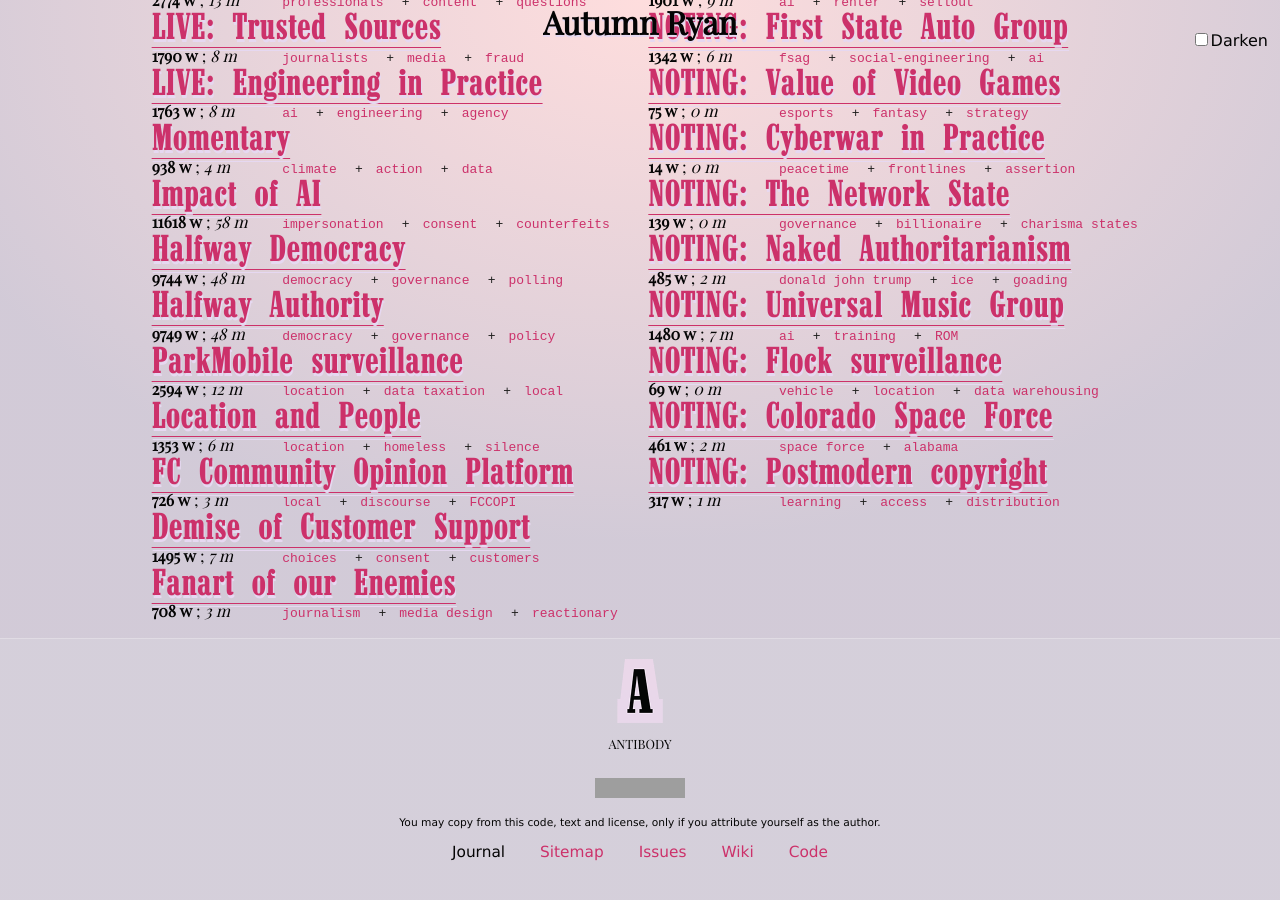
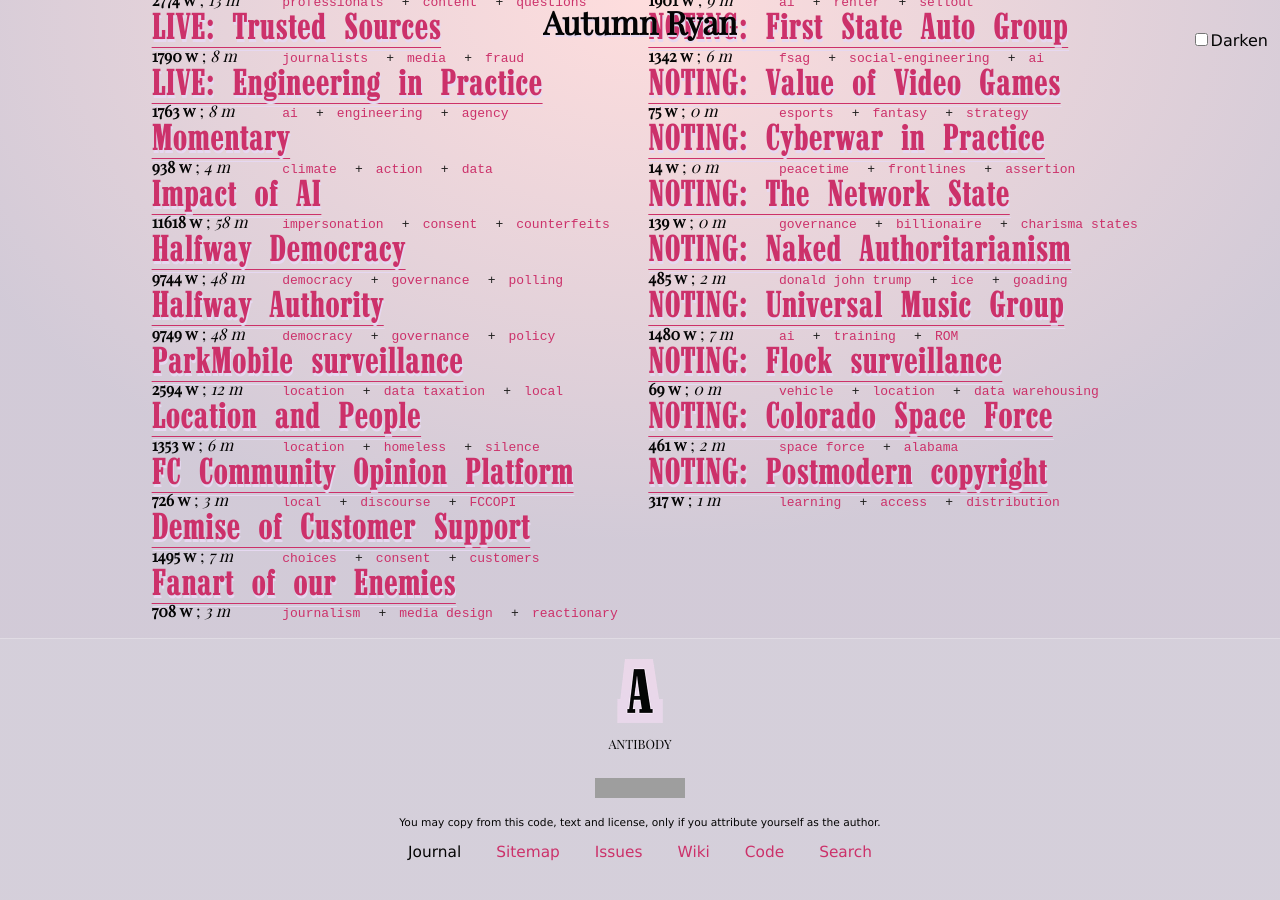
Before and after one commit to tiliv/antibody, a Jekyll site: the page built from docs/index.md, in a window 1280 px wide and 900 px high, scrolled down 1296 px. Built offline with Jekyll 4.4.1, drawn with Linux system fonts in a browser that asks for light colours; grey boxes are pictures that could not be loaded.

Commit message:
Add a search link

```diff
--- a/docs/_layouts/root.html
+++ b/docs/_layouts/root.html
@@ -100,6 +100,7 @@
       <a href="https://github.com/tiliv/antibody/issues">Issues</a>
       <a href="https://github.com/tiliv/antibody/wiki">Wiki</a>
       <a href="https://github.com/tiliv/antibody">Code</a>
+      <a href="https://github.com/search?q=repo:tiliv/antibody+hippocratic&type=code">Search</a>
     </div>
   </div>
   <dialog id="full-image" class="content">
```
